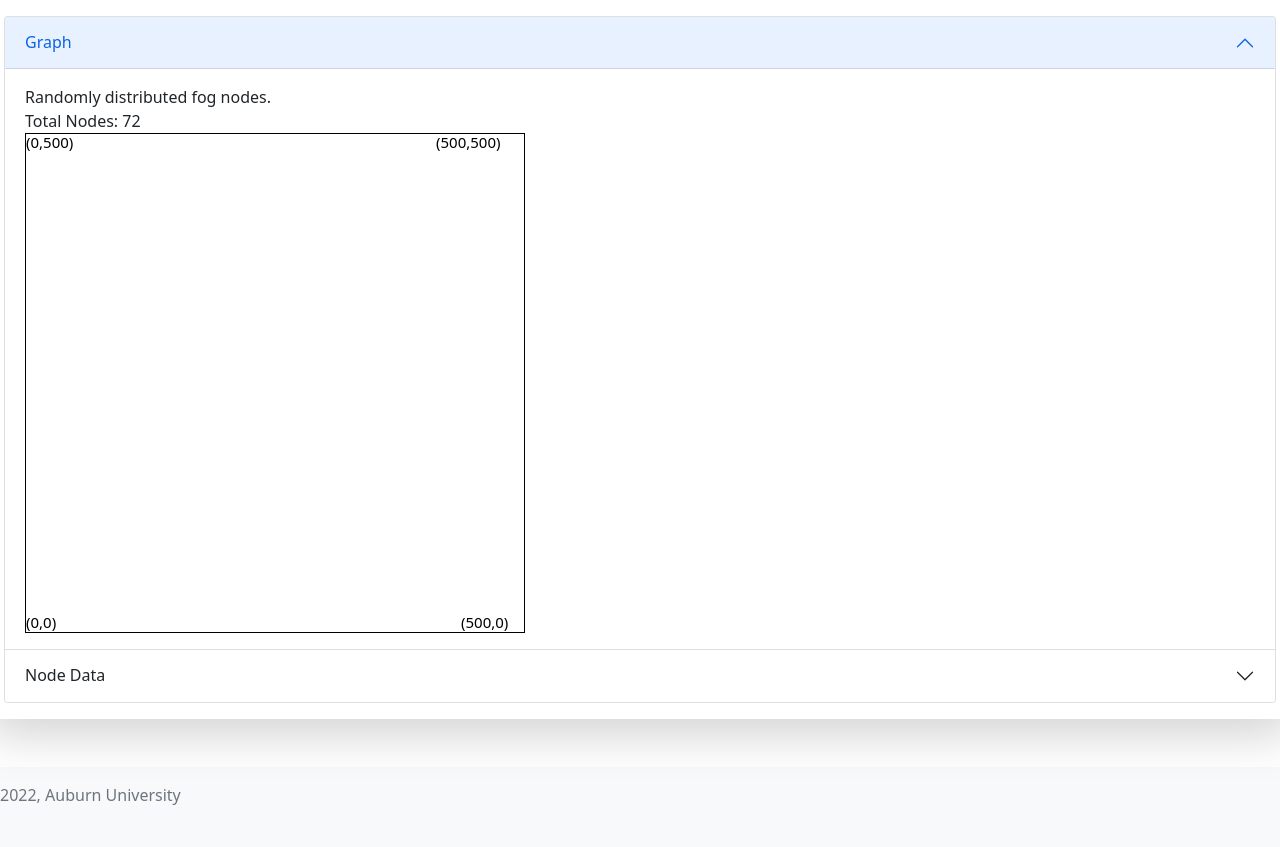
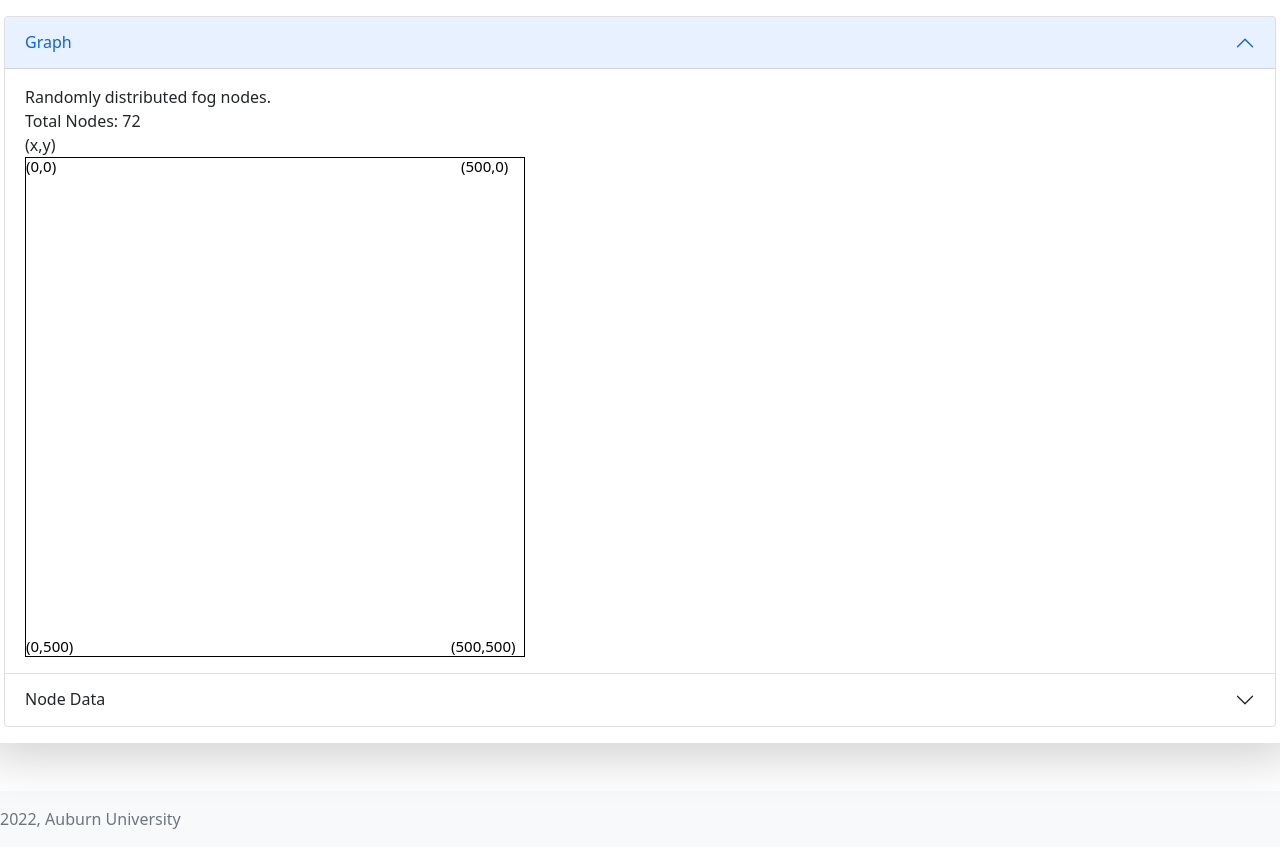
Before and after one commit to sharpspoon/PuddleOS, a Flask app: page / in a window 1280 px wide. Shown: the part 56-903 px from the top of the page. Before the commit the page ends 861 px from the top, so only its background shows below. Run offline with Flask 2, Linux system fonts and the light colour scheme; some libraries are stand-ins or nearby versions.

Commit message:
fixed x,y locations on SVG

```diff
--- a/templates/index.html
+++ b/templates/index.html
@@ -320,6 +320,8 @@
                             <br>
                             Total Nodes: {{totalnodes}}
                             <br>
+                            (x,y)
+                            <br>
                             <svg id="my_dataviz" width="{{x}}" height="{{y}}"></svg>
                         </div>
                     </div>
@@ -357,22 +359,22 @@ var svg = d3.select("#my_dataviz")
 var yminus = {{y}}-10
 
 // variable for x minus 10 in order to display the 0,0
-var xminus = {{x}}-65
+var xminus = {{x}}-75
 
 // variable for x minus 10 in order to display the 0,0
-var xyminus = {{x}}-90
+var xyminus = {{x}}-65
 
 // Legend for the 0,y display
-svg.append("text").attr("x", 0).attr("y", 10).text("(0,{{y}})").style("font-size", "15px").attr("alignment-baseline","middle")
+svg.append("text").attr("x", 0).attr("y", 10).text("(0,0)").style("font-size", "15px").attr("alignment-baseline","middle")
 
 // Legend for the 0,0 display
-svg.append("text").attr("x", 0).attr("y", yminus).text("(0,0)").style("font-size", "15px").attr("alignment-baseline","middle")
+svg.append("text").attr("x", 0).attr("y", yminus).text("(0,{{y}})").style("font-size", "15px").attr("alignment-baseline","middle")
 
 // Legend for the x,0 display
-svg.append("text").attr("x", xminus).attr("y", yminus).text("({{x}},0)").style("font-size", "15px").attr("alignment-baseline","middle")
+svg.append("text").attr("x", xminus).attr("y", yminus).text("({{x}},{{y}})").style("font-size", "15px").attr("alignment-baseline","middle")
 
 // Legend for the x,y display
-svg.append("text").attr("x", xyminus).attr("y", 10).text("({{x}},{{y}})").style("font-size", "15px").attr("alignment-baseline","middle")
+svg.append("text").attr("x", xyminus).attr("y", 10).text("({{x}},0)").style("font-size", "15px").attr("alignment-baseline","middle")
 
 
 
```
Also changed, not shown: README.md.
